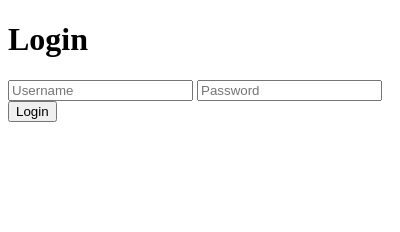
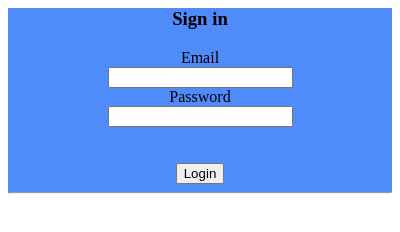
Before and after one commit to KavinduPramod/Electrone, an Electron app: page dip-test-elec/src/index.html in a window 400 px wide. Drawn offline with Linux system fonts and the light colour scheme; no server answers.

Commit message:
add login UI

```diff
--- a/dip-test-elec/src/index.html
+++ b/dip-test-elec/src/index.html
@@ -1,19 +1,31 @@
-<!DOCTYPE html>
-<html>
-<head>
-    <meta charset="UTF-8">
-    <title>Login Page</title>
-    <link rel="stylesheet" href="style.css">
-</head>
-<body>
-    <div class="login-container">
-        <h1>Login</h1>
-        <form id="login-form">
-            <input type="text" id="username" placeholder="Username">
-            <input type="password" id="password" placeholder="Password">
-            <button type="submit">Login</button>
-        </form>
+<section class="vh-100" style="background-color: #508bfc;">
+    <div class="container py-5 h-100">
+      <div class="row d-flex justify-content-center align-items-center h-100">
+        <div class="col-12 col-md-8 col-lg-6 col-xl-5">
+          <div class="card shadow-2-strong" style="border-radius: 1rem;">
+            <center><div class="card-body p-5 text-center">
+
+              <h3 class="mb-5">Sign in</h3>
+
+              <div class="form-outline mb-4">
+                <label class="form-label" for="typeEmailX-2">Email</label></br>
+                <input type="email" id="typeEmailX-2" class="form-control form-control-lg" />
+
+              </div>
+
+              <div class="form-outline mb-4">
+                <label class="form-label" for="typePasswordX-2">Password</label></br>
+                <input type="password" id="typePasswordX-2" class="form-control form-control-lg" />
+
+              </div>
+              <br><br>
+              <button class="btn btn-primary btn-lg btn-block" type="submit">Login</button>
+
+              <hr class="my-4">
+
+            </div></center>
+          </div>
+        </div>
+      </div>
     </div>
-    <script src="main.js"></script>
-</body>
-</html>
+  </section>
```
